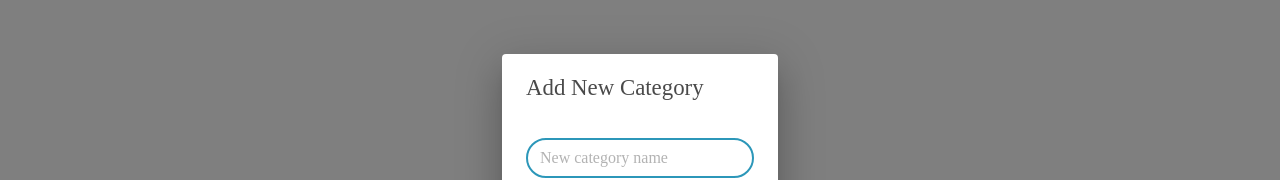
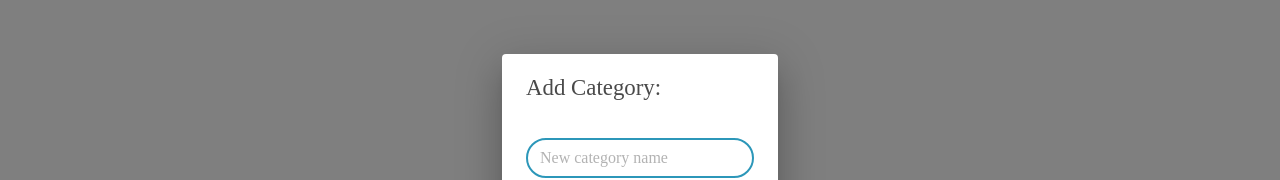
Before and after one commit to Noam6421/myLocations, a React (Create React App) app in the folder client/: page / in a window 1280 px wide. Both pictures are taken after a click on the button "ADD NEW CATEGORY". Shown: the part 250-430 px from the top of the page. Built offline with nearby package versions, Linux system fonts and the light colour scheme.

Commit message:
added actions

```diff
--- a/client/src/components/AppToolBar/AppToolbar.tsx
+++ b/client/src/components/AppToolBar/AppToolbar.tsx
@@ -80,7 +80,6 @@ const AppToolbar: React.FC = (): JSX.Element => {
             <CategoryDialog
                 open={openCategoryDialog}
                 mode={mode}
-                handleOpenCategoryDialog={handleOpenCategoryDialog}
                 handleCloseCategoryDialog={handleCloseCategoryDialog}
             />
         </AppBar>
--- a/client/src/components/Content/Categories/CategoryDialog/CategoryDialog.tsx
+++ b/client/src/components/Content/Categories/CategoryDialog/CategoryDialog.tsx
@@ -1,60 +1,68 @@
 import React, { useState } from 'react';
-import { TextField, Dialog, DialogActions, DialogContent, DialogTitle, Button } from '@material-ui/core';
+import { useSelector } from 'react-redux';
+import { TextField, Typography, Dialog, DialogActions, DialogContent, DialogTitle, Button } from '@material-ui/core';
 
 import FormMode from 'models/enums/FormMode';
+import StoreStateType from 'redux/storeStateType';
 
 import useCategoryDialog from './useCategoryDialog';
 
-const CREATE_CATEGORY_TITLE = 'Add New Category';
-const EDIT_CATEGORY_TITLE = 'Edit Category';
+const VIEW_CATEGORY_TITLE = 'Category:';
+const CREATE_CATEGORY_TITLE = 'Add Category:';
+const EDIT_CATEGORY_TITLE = 'Edit Category:';
 
 const CategoryDialog: React.FC<Props> = (props: Props): JSX.Element => {
 
-    const {
-        open,
-        mode,
-        handleOpenCategoryDialog,
-        handleCloseCategoryDialog
-    } = props;
+    const { open, mode, handleCloseCategoryDialog } = props;
+
+    const selectedCategory = useSelector<StoreStateType, string>(state => state.selectedCategory);
 
     const {
-        categoryName,
-        setCategoryName,
-        handleAddCategory,
-        handleEditCategory
+        categoryName, setCategoryName,
+        handleAddCategory, handleEditCategory
     } = useCategoryDialog({ handleCloseCategoryDialog });
 
+    const viewMode = mode === FormMode.VIEW;
     const editMode = mode === FormMode.EDIT;
 
     return (
         <>
             <Dialog open={open} onClose={handleCloseCategoryDialog}>
                 <DialogTitle>
-                    { editMode
+                    { viewMode
+                        ? VIEW_CATEGORY_TITLE
+                        : editMode
                             ? EDIT_CATEGORY_TITLE
                             : CREATE_CATEGORY_TITLE
                     }
                 </DialogTitle>
                 <DialogContent>
+                    { viewMode ?
+                        <Typography>Name: {selectedCategory}</Typography>
+                        :
                         <TextField
-                        value={categoryName}
+                            value={categoryName === '' ? selectedCategory : categoryName}
                             onChange={(event) => setCategoryName(event.target.value)}
                             autoFocus
                             margin='dense'
                             fullWidth
                             placeholder={editMode ? 'todo' : 'New category name' }
                         />
+                    }
+
                 </DialogContent>
                 <DialogActions>
                     <Button onClick={handleCloseCategoryDialog} color='primary'>
                         Cancel
                     </Button>
+                    {!viewMode &&
                         <Button
                             onClick={editMode ? handleEditCategory : handleAddCategory}
                             color='primary'
                         >
                             { editMode ? 'Save' : 'Add' }
                         </Button>
+                    }
                 </DialogActions>
             </Dialog>
         </>
@@ -64,7 +72,6 @@ const CategoryDialog: React.FC<Props> = (props: Props): JSX.Element => {
 interface Props {
     open: boolean;
     mode: FormMode;
-    handleOpenCategoryDialog: () => void;
     handleCloseCategoryDialog: () => void;
 };
 
--- a/client/src/components/Content/Categories/CategoryDialog/useCategoryDialog.ts
+++ b/client/src/components/Content/Categories/CategoryDialog/useCategoryDialog.ts
@@ -1,19 +1,29 @@
 import React, { useState } from 'react';
+import { useSelector } from 'react-redux';
 
-import { createCategory } from 'redux/Categories/categoriesActionCreators';
+import StoreStateType from 'redux/storeStateType';
+import { createCategory, editCategory } from 'redux/Categories/categoriesActionCreators';
+import { setSelectedCategory } from 'redux/SelectedCategory/selectedCategoryActionCreators';
 
 const useCategoryDialog = (props: Props) :  useAppToolbarOutcome => {
 
     const { handleCloseCategoryDialog } = props;
+
+    const selectedCategory = useSelector<StoreStateType, string>(state => state.selectedCategory);
+
     const [categoryName, setCategoryName] = useState<string>('');
 
     const handleAddCategory = () => {
         createCategory({name: categoryName});
         handleCloseCategoryDialog();
+        setCategoryName('');
     };
 
     const handleEditCategory = () => {
-        console.log('edit cat');
+        editCategory({name: selectedCategory}, categoryName);
+        handleCloseCategoryDialog();
+        setSelectedCategory(categoryName);
+        setCategoryName('');
     };
 
     return {
@@ -21,7 +31,7 @@ const useCategoryDialog = (props: Props) :  useAppToolbarOutcome => {
         setCategoryName,
         handleAddCategory,
         handleEditCategory
-    }
+    };
 };
 
 export interface useAppToolbarOutcome {
```
Lines whose indentation alone changed are shown as unchanged.
